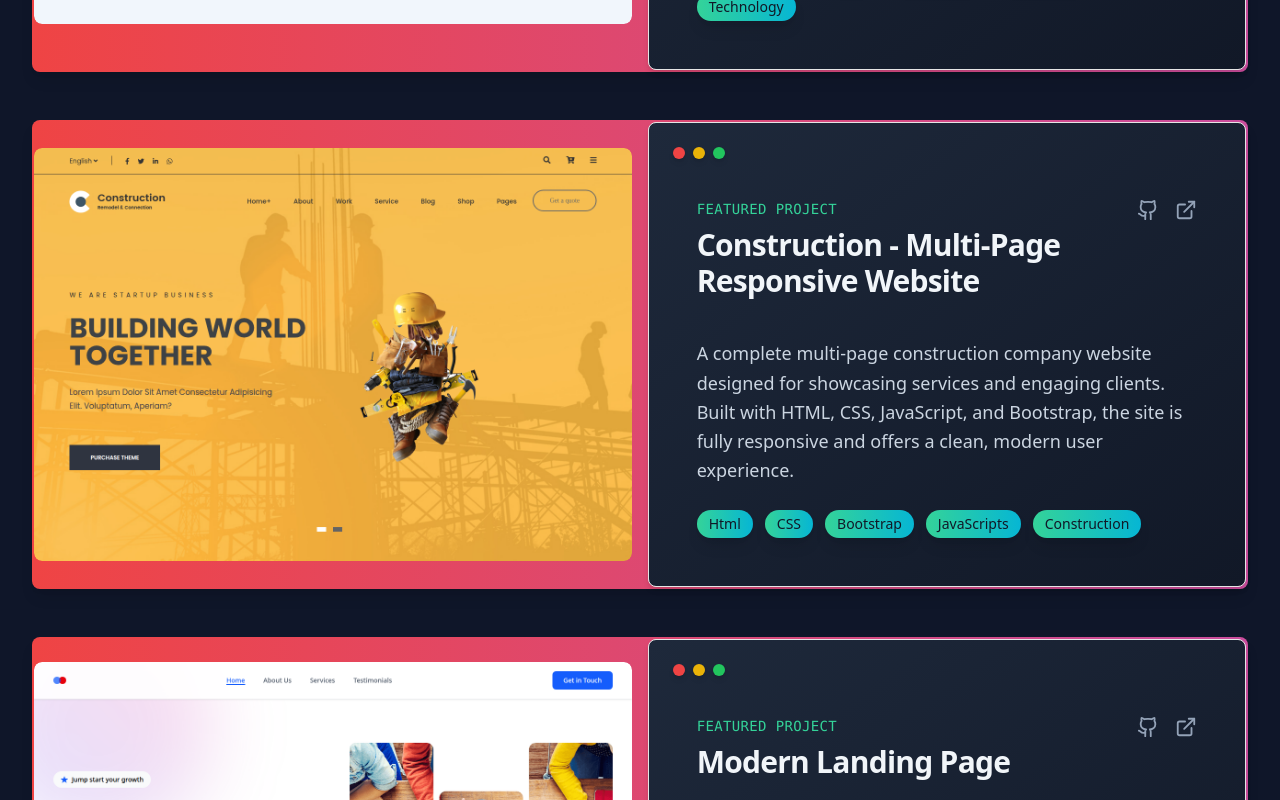
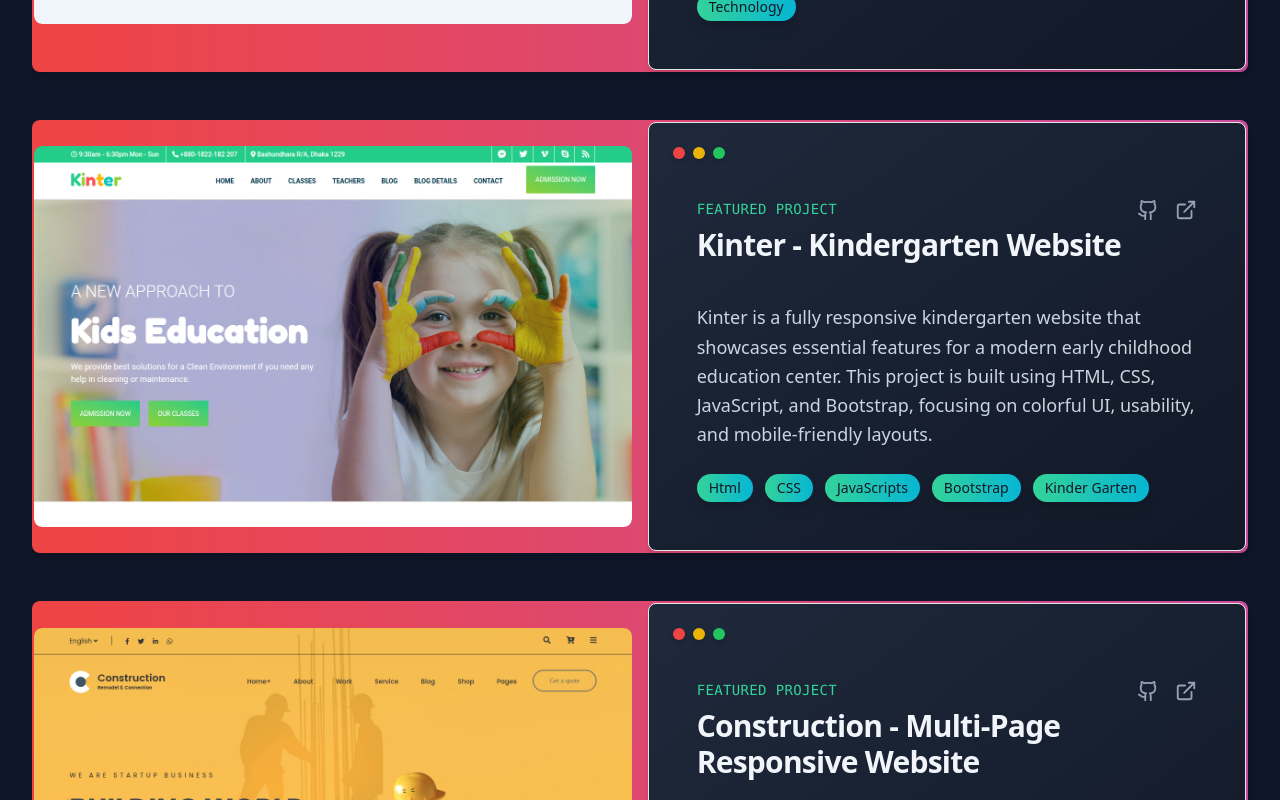
Before and after one commit to rehan606/Unique-Portfolio, a React (Vite) app: page /projects in a window 1280 px wide. Shown: the part 560-1360 px from the top of the page. Built offline with nearby package versions, Linux system fonts and the light colour scheme.

Commit message:
added kinter project

```diff
--- a/src/components/Projects.jsx
+++ b/src/components/Projects.jsx
@@ -1,6 +1,7 @@
 import React from "react";
 import { Github, ExternalLink } from "lucide-react";
 import netwise from "../assets/images/NetWise.png";
+import kinter from "../assets/images/Kinter.png";
 import construction from "../assets/images/Construction.png";
 import lendingPage from "../assets/images/LandingPage.png";
 import eduHub from "../assets/images/EduHub.png";
@@ -30,6 +31,18 @@ const ProjectShowcase = () => {
         demo: "https://netwise-it.netlify.app/",
       },
       image: netwise,
+      featured: true,
+    },
+    {
+      title: "Kinter - Kindergarten Website",
+      description:
+        "Kinter is a fully responsive kindergarten website that showcases essential features for a modern early childhood education center. This project is built using HTML, CSS, JavaScript, and Bootstrap, focusing on colorful UI, usability, and mobile-friendly layouts.",
+      tags: ["Html", "CSS", "JavaScripts", "Bootstrap", "Kinder Garten"],
+      links: {
+        github: "https://github.com/rehan606/Kinter-Kids-Kindergarten-School-HTML5-Template",
+        demo: "https://kinter-kintergarten-website.netlify.app/",
+      },
+      image: kinter,
       featured: true,
     },
     {
```
Also changed, not shown: src/assets/images/Kinter.png (added).
